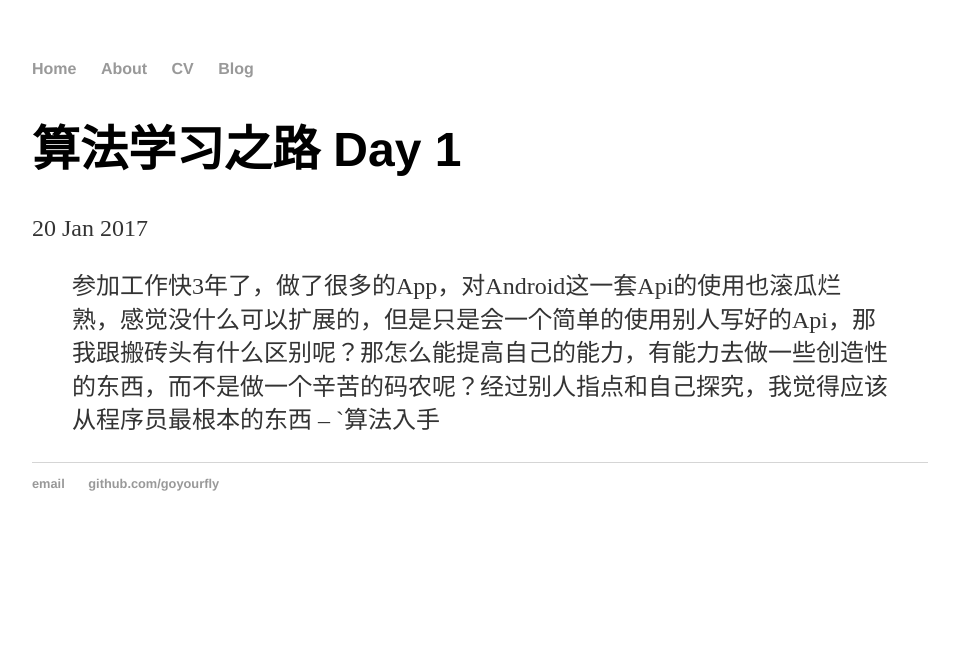
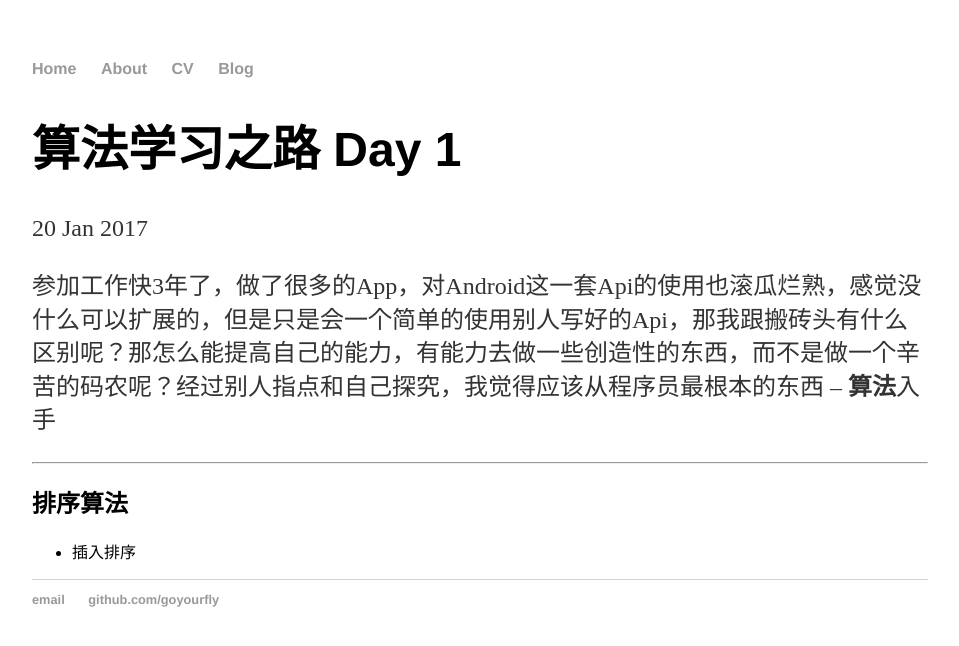
Before and after one commit to goyourfly/goyourfly.github.io, a Jekyll site: the page built from _posts/2017-01-20-go-your-fly-site-launched.md, in a window 1280 px wide. Shown: the top 646 px of the page, without its empty margins (160-1119 px from the left). Built offline with Jekyll 4.4.1, drawn with Linux system fonts in a browser that asks for light colours.

Commit message:
Update 2017-01-20-go-your-fly-site-launched.md

```diff
--- a/_posts/2017-01-20-go-your-fly-site-launched.md
+++ b/_posts/2017-01-20-go-your-fly-site-launched.md
@@ -3,4 +3,9 @@ layout: post
 title: "算法学习之路 Day 1"
 date: 2017-01-20
 ---
-> 参加工作快3年了，做了很多的App，对Android这一套Api的使用也滚瓜烂熟，感觉没什么可以扩展的，但是只是会一个简单的使用别人写好的Api，那我跟搬砖头有什么区别呢？那怎么能提高自己的能力，有能力去做一些创造性的东西，而不是做一个辛苦的码农呢？经过别人指点和自己探究，我觉得应该从程序员最根本的东西 -- `算法入手
+参加工作快3年了，做了很多的App，对Android这一套Api的使用也滚瓜烂熟，感觉没什么可以扩展的，但是只是会一个简单的使用别人写好的Api，那我跟搬砖头有什么区别呢？那怎么能提高自己的能力，有能力去做一些创造性的东西，而不是做一个辛苦的码农呢？经过别人指点和自己探究，我觉得应该从程序员最根本的东西 -- **算法**入手
+
+***
+
+## 排序算法
+* 插入排序
```
